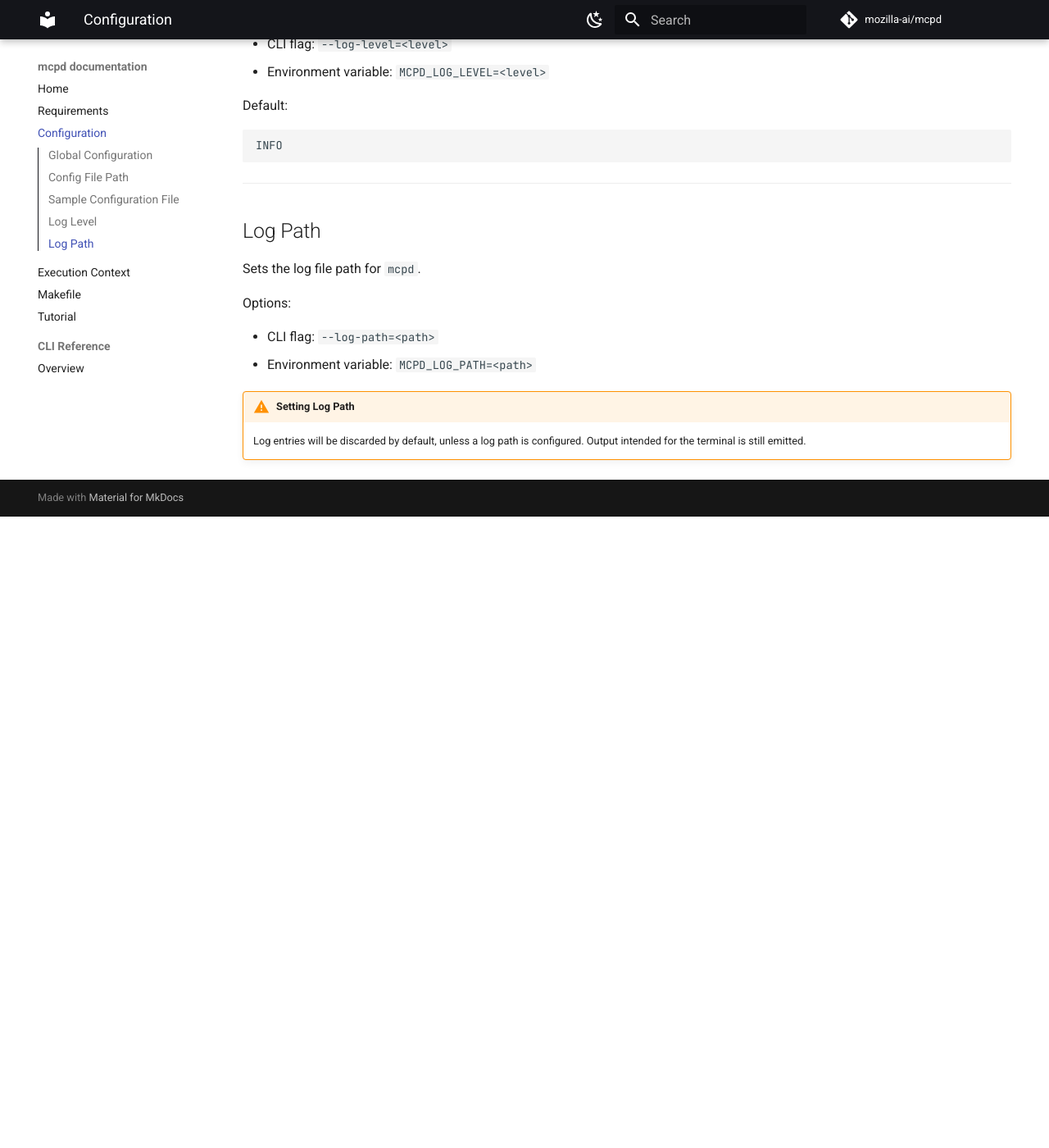
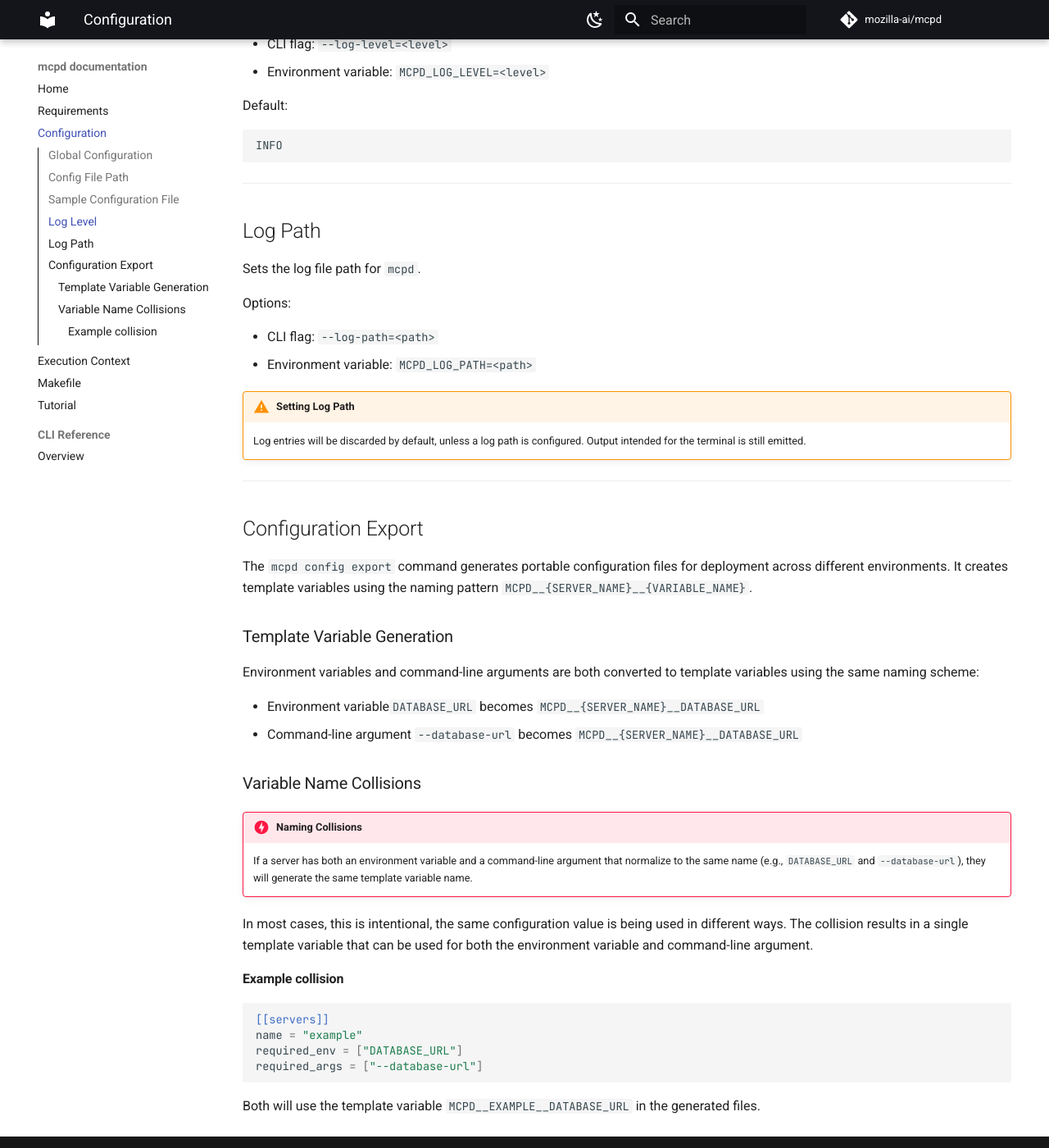
Before and after one commit to mozilla-ai/mcpd, an MkDocs documentation site: the page built from docs/configuration.md, in a window 1280 px wide and 1400 px high, scrolled down 1055 px. Shown: the whole window at 82% size. Built offline with MkDocs 1.6.1 and Material for MkDocs 9.7.7, drawn with Linux system fonts in a browser that asks for light colours; comment, search, counter and statistics services are not loaded; before the commit the page ends 1685 px from its top, so only the background shows below that.

Commit message:
BREAKING: Simplify export template variable naming (#116)
Remove __ARG__ suffix from command-line argument template variables to create  cleaner, more consistent naming across environment variables and arguments.

BREAKING CHANGES:
  - Template variables for command-line arguments changed from
    MCPD__{SERVER}__ARG__{VAR} to MCPD__{SERVER}__{VAR}
  - Both environment variables and command-line arguments now use the same
    naming scheme: MCPD__{SERVER_NAME}__{VARIABLE_NAME}

Migration:
  - Users with existing CI/CD pipelines using exported variables must rename
    their environment variables to remove the __ARG__ suffix if they re-create files from export
  - Example: MCPD__SERVER__ARG__TOKEN → MCPD__SERVER__TOKEN

Other improvements:
  - Consolidated template generation logic to use single source of truth
  - Added documentation for variable name collision handling
  - Updated command help text to reflect unified naming scheme

````diff
--- a/docs/configuration.md
+++ b/docs/configuration.md
@@ -62,3 +62,34 @@
 !!! warning "Setting Log Path"
     Log entries will be discarded by default, unless a log path is configured.
     Output intended for the terminal is still emitted.
+
+---
+
+## Configuration Export
+
+The `mcpd config export` command generates portable configuration files for deployment across different environments. It creates template variables using the naming pattern `MCPD__{SERVER_NAME}__{VARIABLE_NAME}`.
+
+### Template Variable Generation
+
+Environment variables and command-line arguments are both converted to template variables using the same naming scheme:
+
+- Environment variable`DATABASE_URL` becomes `MCPD__{SERVER_NAME}__DATABASE_URL`
+- Command-line argument `--database-url` becomes `MCPD__{SERVER_NAME}__DATABASE_URL`
+
+### Variable Name Collisions
+
+!!! danger "Naming Collisions"
+    If a server has both an environment variable and a command-line argument that normalize to the same name (e.g., `DATABASE_URL` and `--database-url`), they will generate the same template variable name.
+
+In most cases, this is intentional, the same configuration value is being used in different ways. The collision results in a single template variable that can be used for both the environment variable and command-line argument.
+
+#### Example collision
+
+```toml
+[[servers]]
+name = "example"
+required_env = ["DATABASE_URL"]
+required_args = ["--database-url"]
+```
+
+Both will use the template variable `MCPD__EXAMPLE__DATABASE_URL` in the generated files.
````
Also changed, not shown: 13 other files.
